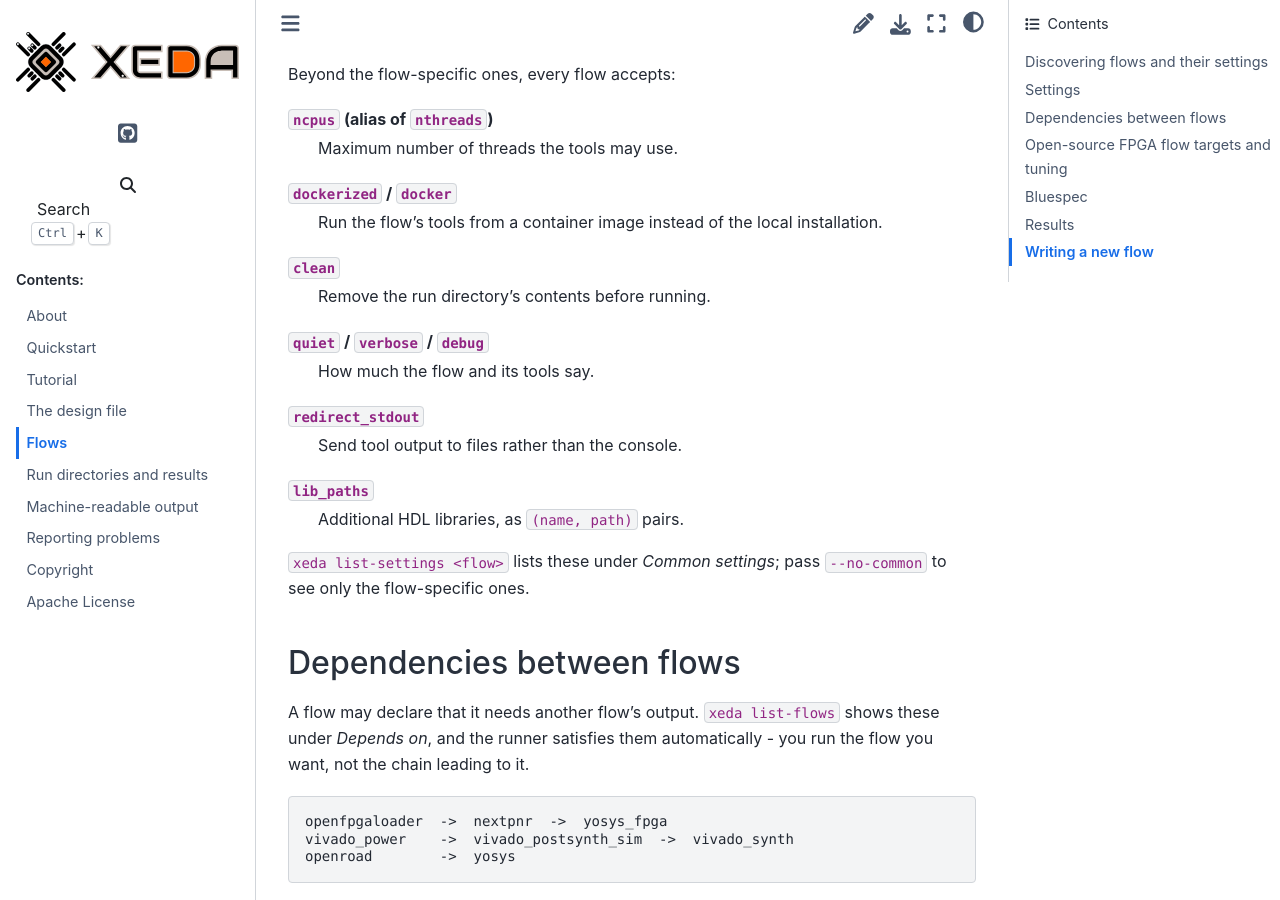
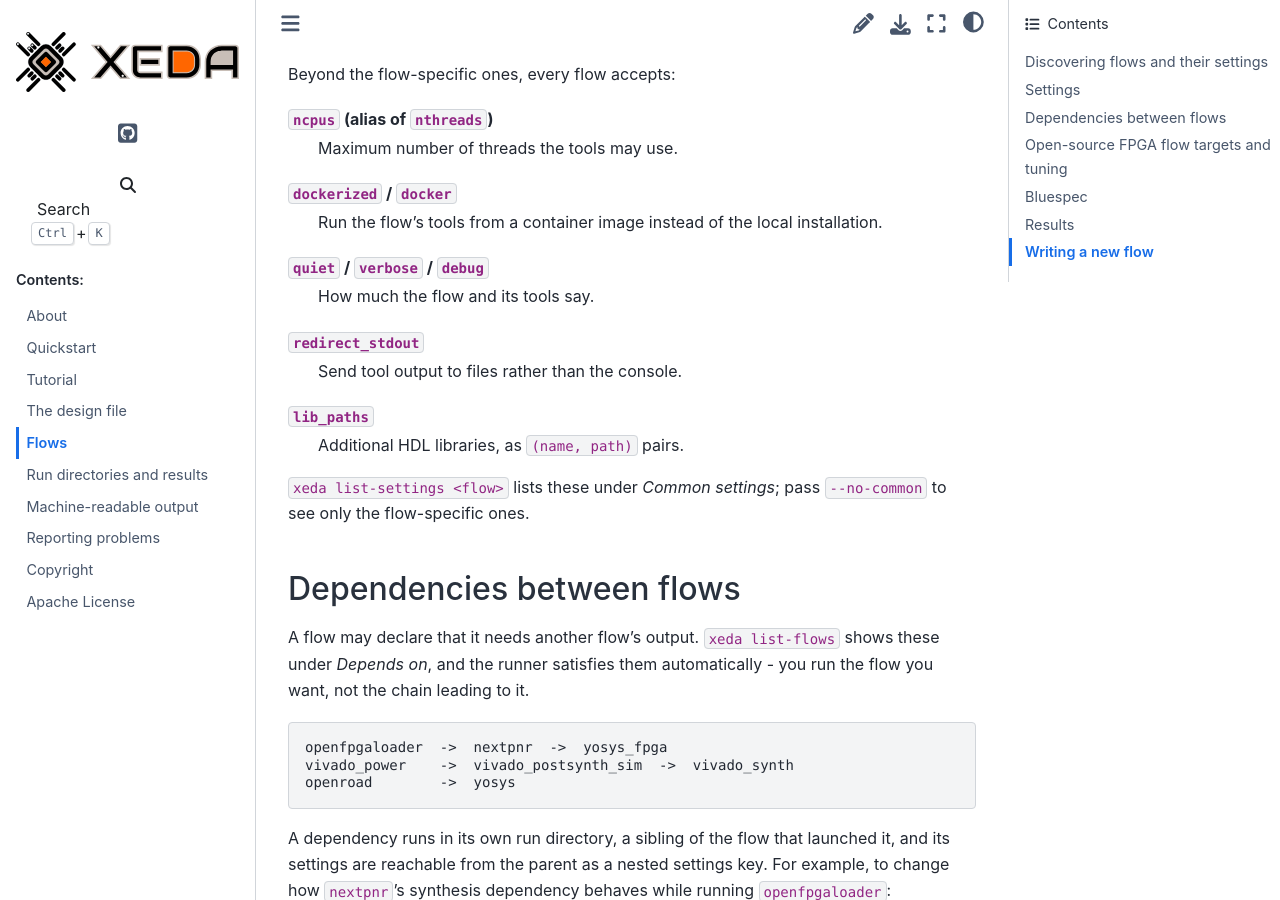
Before and after one commit to XedaHQ/xeda, a Sphinx documentation site: the page built from docs/flows.rst, in a window 1280 px wide and 900 px high, scrolled down 1527 px. Built offline with Sphinx 7.4.7 and the Sphinx Book theme 1.1.4, drawn with Linux system fonts in a browser that asks for light colours.

Commit message:
Drop the removed clean setting from the shared-settings docs

```diff
--- a/docs/flows.rst
+++ b/docs/flows.rst
@@ -67,9 +67,6 @@ Beyond the flow-specific ones, every flow accepts:
 
 ``dockerized`` / ``docker``
     Run the flow's tools from a container image instead of the local installation.
-
-``clean``
-    Remove the run directory's contents before running.
 
 ``quiet`` / ``verbose`` / ``debug``
     How much the flow and its tools say.
```
